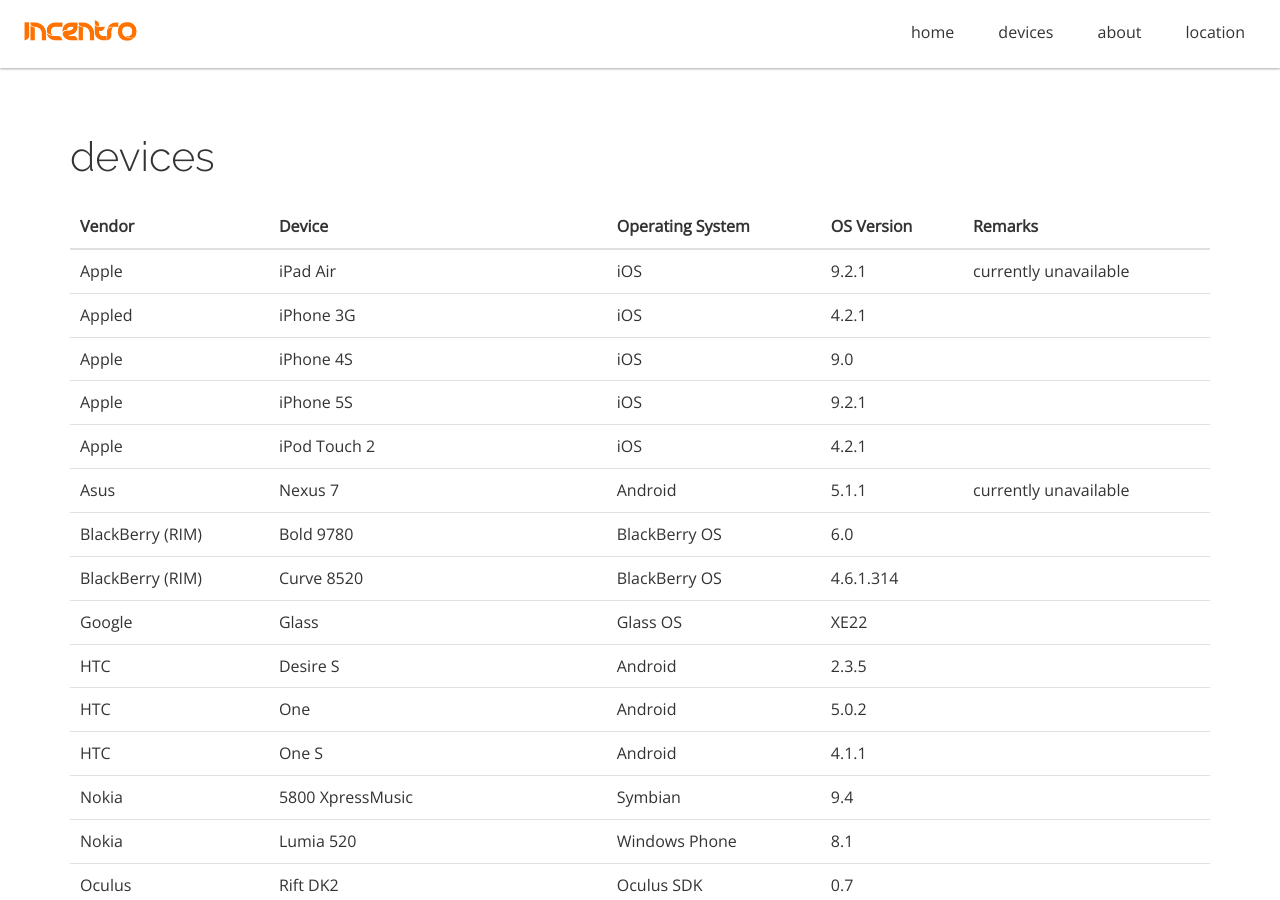
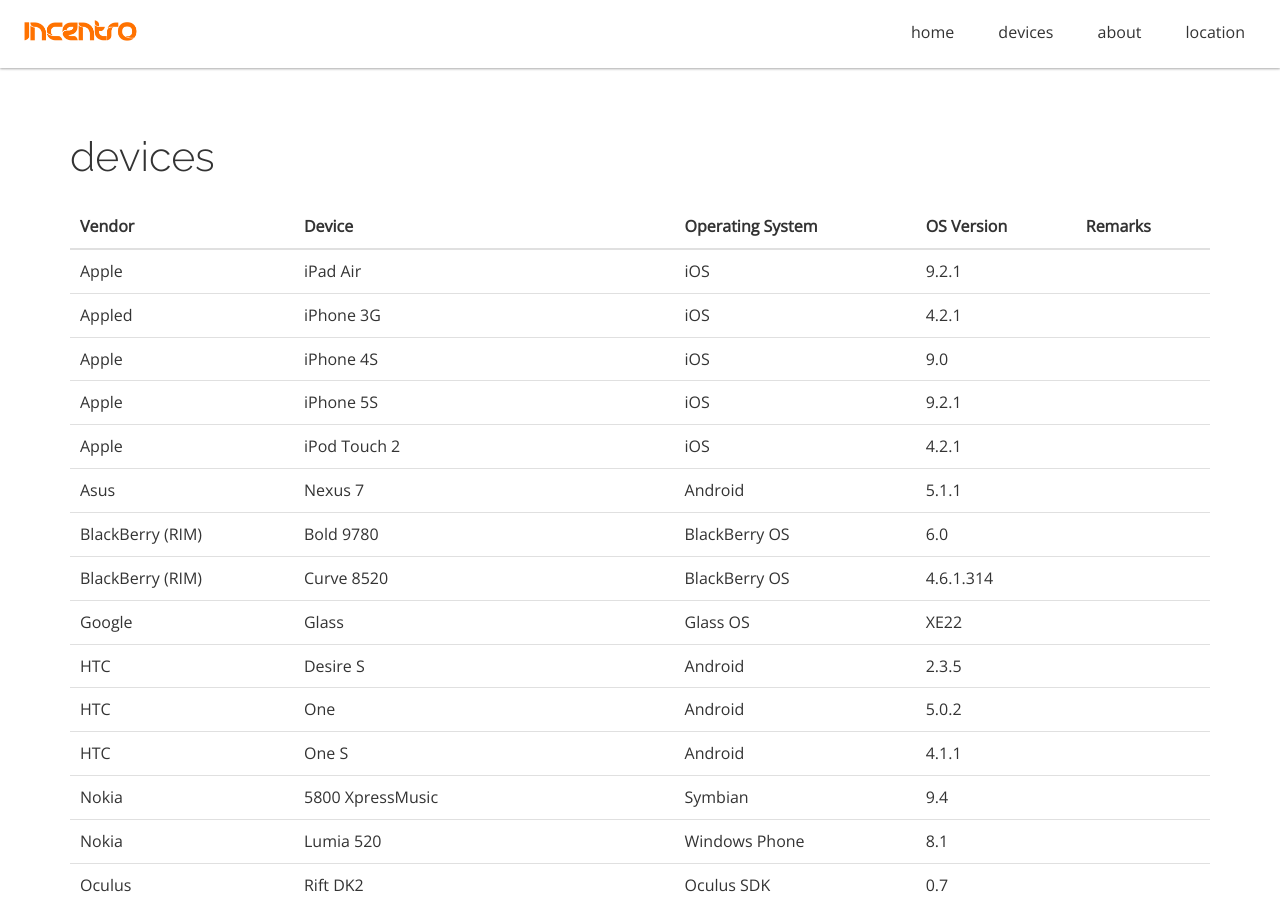
Before and after one commit to incentro/devicelab, a Jekyll site: the page built from index.html, in a window 1280 px wide and 900 px high, scrolled down 657 px. Built offline with Jekyll 4.4.1, drawn with Linux system fonts in a browser that asks for light colours; nearby versions of some CDN libraries; Markdown is read by kramdown in place of the engine named in the settings.

Commit message:
Update devicelist.yml

```diff
--- a/_data/devicelist.yml
+++ b/_data/devicelist.yml
@@ -3,7 +3,6 @@
   device: iPad Air
   os: iOS
   osversion: 9.2.1
-  remarks: currently unavailable
 # Owner: Incentro Rotterdam
 
 - title: iPhone3G4.2.1
@@ -47,7 +46,6 @@
   device: Nexus 7
   os: Android
   osversion: 5.1.1
-  remarks: currently unavailable
 # Owner: Erwin Lengkeek
 
 - title: BlackBerryBold97806.0
```
